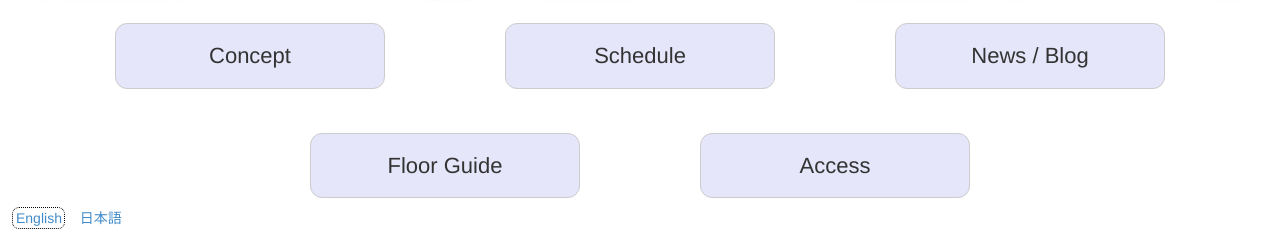
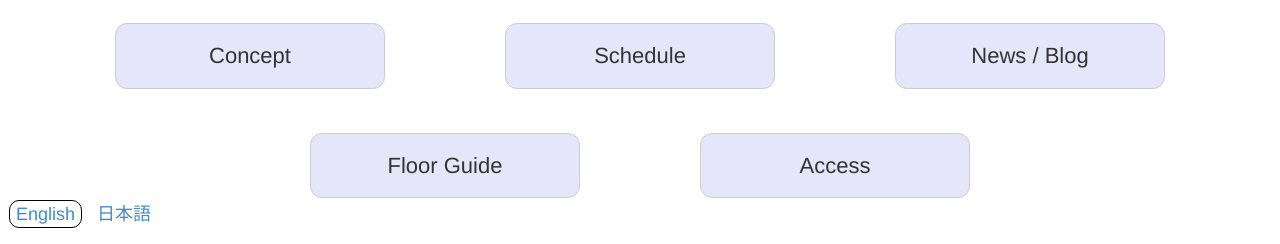
Before and after one commit to tplorts/anoanogalerie, a Django app: page / in a window 1280 px wide. Shown: the part 556-800 px from the top of the page. Run offline with Django 3.2, Linux system fonts and the light colour scheme; style sheets or scripts are compiled from the project's sources; some libraries are stand-ins or nearby versions.

Commit message:
ml widget styling

```diff
--- a/galeriehome/static/home/scripts/multilingual.js
+++ b/galeriehome/static/home/scripts/multilingual.js
@@ -14,8 +14,8 @@ function setTitleLanguage( languageCode ) {
 toggle.find(".ml-option").click( function() {
     newProperties = {
         left: $(this).position().left + "px",
-        width: ($(this).width() + 7) + "px",
-        height: ($(this).height() + 7) + "px"
+        width: ($(this).width() + 14) + "px",
+        height: ($(this).height() + 8) + "px"
     };
     indicator.animate(newProperties, 600);
 
--- a/galeriehome/static/home/styles/multilingual.css
+++ b/galeriehome/static/home/styles/multilingual.css
@@ -8,17 +8,19 @@
 }
 
 .ml-indicator {
-    margin: -1px -4px;
-    width: 53px;
-    height: 22px;
-    border: 1px dotted black;
-    border-radius: 7px;
+    margin: -2px -7px;
+    width: 73px;
+    height: 28px;
+    border: 1px solid black;
+    border-radius: 10px;
     position: absolute;
-    z-index: -3;
+    z-index: -1;
 }
 
 .ml-toggle a {
     margin-right: 1em;
+    cursor: pointer;
+    font-size: large;
 }
 
 .ml-toggle a:last-of-type {
```
